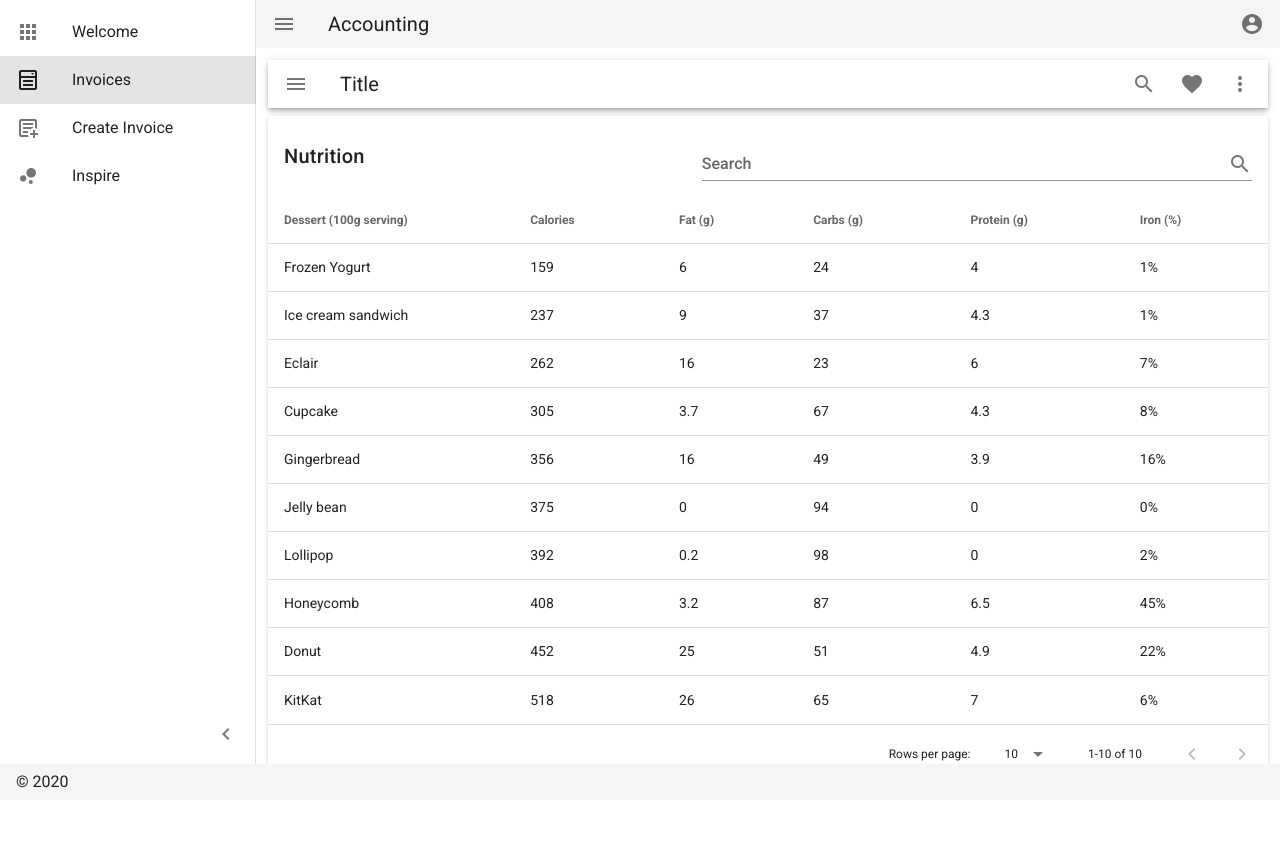
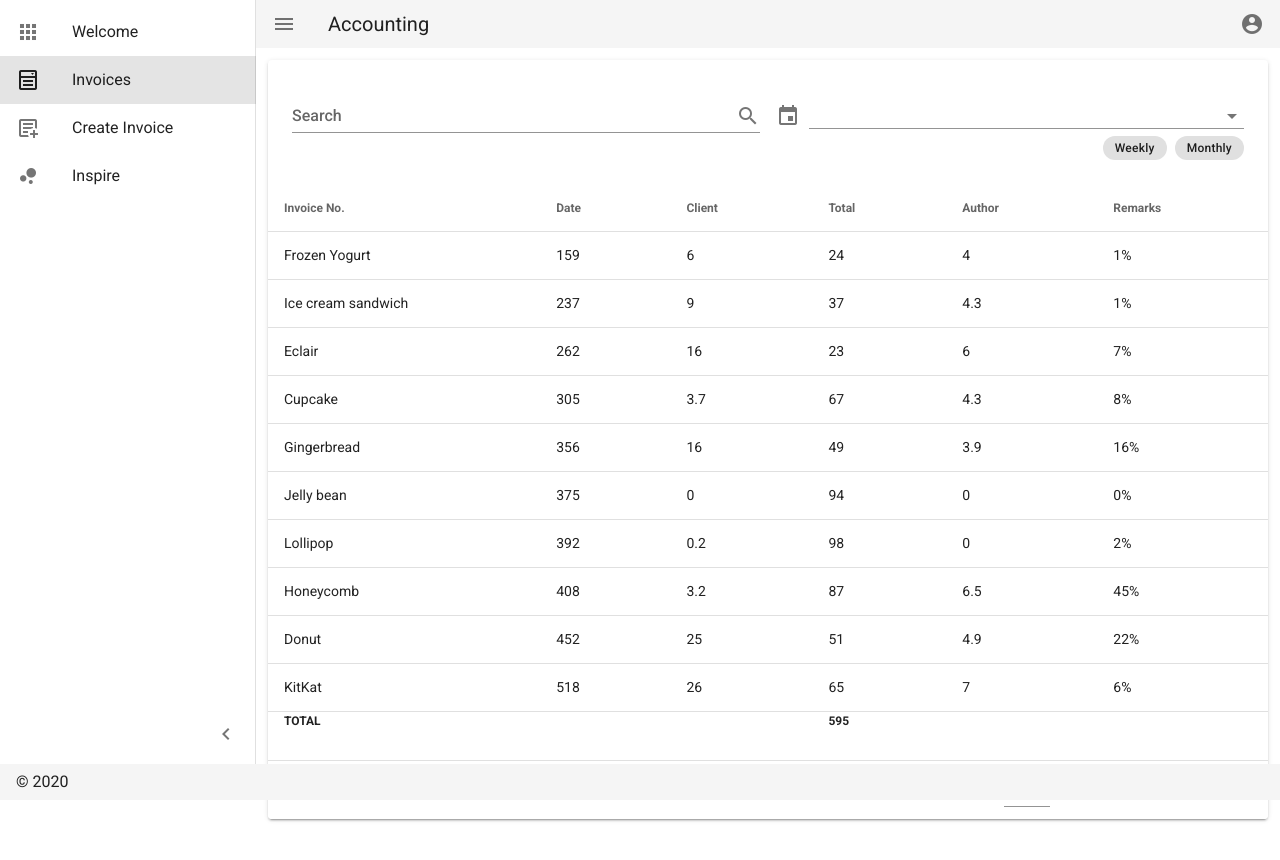
Before and after one commit to josephlegere/bizzyness-accounting, a Nuxt app: page /invoices in a window 1280 px wide. Shown: the top 860 px of the page. Before the commit the page ends 831 px from the top, so only its background shows below. Built offline with nearby package versions, Linux system fonts and the light colour scheme.

Commit message:
created interface for viewing list of invoices

```diff
--- a/pages/invoices/create.vue
+++ b/pages/invoices/create.vue
@@ -9,6 +9,13 @@
             <v-container>
                 <v-textarea
                     placeholder="Clients"
+                    autoGrow
+                    dense
+                    hide-details
+                    rows="1"
+                ></v-textarea>
+                <v-textarea
+                    placeholder="Date"
                     autoGrow
                     dense
                     hide-details
--- a/pages/invoices/index.vue
+++ b/pages/invoices/index.vue
@@ -1,32 +1,10 @@
 <template>
-    <v-layout>
-        <v-flex class="text-center">
-            <v-toolbar
-                class="mb-2"
-                dense>
-                <v-app-bar-nav-icon></v-app-bar-nav-icon>
-
-                <v-toolbar-title>Title</v-toolbar-title>
-
-                <v-spacer></v-spacer>
-
-                <v-btn icon>
-                    <v-icon>mdi-magnify</v-icon>
-                </v-btn>
-
-                <v-btn icon>
-                    <v-icon>mdi-heart</v-icon>
-                </v-btn>
-
-                <v-btn icon>
-                    <v-icon>mdi-dots-vertical</v-icon>
-                </v-btn>
-            </v-toolbar>
-
+    <v-row no-gutters="">
+        <v-col>
             <v-card>
                 <v-card-title>
-                    Nutrition
-                    <v-spacer></v-spacer>
+                    <v-row no-gutters>
+                        <v-col cols="12"  md="6" class="pa-2">
                             <v-text-field
                                 v-model="search"
                                 append-icon="mdi-magnify"
@@ -34,119 +12,192 @@
                                 single-line
                                 hide-details
                             ></v-text-field>
+                        </v-col>
+                        <v-col cols="12" md="6" class="pa-2">
+                            <v-row no-gutters>
+                                <v-col cols="12">
+                                    <v-dialog
+                                        ref="dialog"
+                                        v-model="datepicker"
+                                        :return-value.sync="datefilter"
+                                        persistent
+                                        width="290px"
+                                    >
+                                        <template v-slot:activator="{ on }">
+                                            <v-combobox
+                                                v-model="datefilter"
+                                                multiple
+                                                chips
+                                                small-chips
+                                                hide-details
+                                                prepend-icon="mdi-calendar"
+                                                placeholder="Date"
+                                                readonly
+                                                v-on="on"
+                                            ></v-combobox>
+                                        </template>
+                                        <v-date-picker v-model="datefilter" range scrollable>
+                                            <v-spacer></v-spacer>
+                                            <v-btn text color="primary" @click="datepicker = false">Cancel</v-btn>
+                                            <v-btn text color="primary" @click="$refs.dialog.save(datefilter)">OK</v-btn>
+                                        </v-date-picker>
+                                    </v-dialog>
+                                </v-col>
+                                <v-col cols="12" class="mt-1 d-flex justify-end">
+                                    <v-chip
+                                        class="mr-2"
+                                        @click="weekly"
+                                        small
+                                    >
+                                        Weekly
+                                    </v-chip>
+                                    <v-chip
+                                        @click="monthly"
+                                        small
+                                    >
+                                        Monthly
+                                    </v-chip>
+                                </v-col>
+                            </v-row>
+                        </v-col>
+                    </v-row>
                 </v-card-title>
                 <v-data-table
                     :headers="headers"
-                    :items="desserts"
+                    :items="invoices"
                     :search="search"
-                ></v-data-table>
+                >
+                    <template slot="body.append">
+                        <tr>
+                            <th class="d-flex justify-space-between">TOTAL <span class="d-sm-none">{{total}}</span></th>
+                            <th colspan="2" class="pa-0"></th>
+                            <th class="d-none d-sm-block">{{total}}</th>
+                            <th colspan="2" class="pa-0"></th>
+                        </tr>
+                    </template>
+                </v-data-table>
             </v-card>
-        </v-flex>
-    </v-layout>
+        </v-col>
+    </v-row>
 </template>
 
 <script>
     export default {
+        computed: {
+            total: function() {
+                return this.invoices.reduce(function(a, c){return a + Number((c.total) || 0)}, 0);
+            }
+        },
         data () {
             return {
+                datepicker: '',
+                datefilter: [],
                 search: '',
                 headers: [
                     {
-                        text: 'Dessert (100g serving)',
+                        text: 'Invoice No.',
                         align: 'start',
                         sortable: false,
-                        value: 'name',
+                        value: 'invoice',
                     },
-                    { text: 'Calories', value: 'calories' },
-                    { text: 'Fat (g)', value: 'fat' },
-                    { text: 'Carbs (g)', value: 'carbs' },
-                    { text: 'Protein (g)', value: 'protein' },
-                    { text: 'Iron (%)', value: 'iron' },
+                    { text: 'Date', value: 'date' },
+                    { text: 'Client', value: 'client' },
+                    { text: 'Total', value: 'total' },
+                    { text: 'Author', value: 'author' },
+                    { text: 'Remarks', value: 'remarks' },
                 ],
-                desserts: [
+                invoices: [
                     {
-                        name: 'Frozen Yogurt',
-                        calories: 159,
-                        fat: 6.0,
-                        carbs: 24,
-                        protein: 4.0,
-                        iron: '1%',
+                        invoice: 'Frozen Yogurt',
+                        date: 159,
+                        client: 6.0,
+                        total: 24,
+                        author: 4.0,
+                        remarks: '1%',
                     },
                     {
-                        name: 'Ice cream sandwich',
-                        calories: 237,
-                        fat: 9.0,
-                        carbs: 37,
-                        protein: 4.3,
-                        iron: '1%',
+                        invoice: 'Ice cream sandwich',
+                        date: 237,
+                        client: 9.0,
+                        total: 37,
+                        author: 4.3,
+                        remarks: '1%',
                     },
                     {
-                        name: 'Eclair',
-                        calories: 262,
-                        fat: 16.0,
-                        carbs: 23,
-                        protein: 6.0,
-                        iron: '7%',
+                        invoice: 'Eclair',
+                        date: 262,
+                        client: 16.0,
+                        total: 23,
+                        author: 6.0,
+                        remarks: '7%',
                     },
                     {
-                        name: 'Cupcake',
-                        calories: 305,
-                        fat: 3.7,
-                        carbs: 67,
-                        protein: 4.3,
-                        iron: '8%',
+                        invoice: 'Cupcake',
+                        date: 305,
+                        client: 3.7,
+                        total: 67,
+                        author: 4.3,
+                        remarks: '8%',
                     },
                     {
-                        name: 'Gingerbread',
-                        calories: 356,
-                        fat: 16.0,
-                        carbs: 49,
-                        protein: 3.9,
-                        iron: '16%',
+                        invoice: 'Gingerbread',
+                        date: 356,
+                        client: 16.0,
+                        total: 49,
+                        author: 3.9,
+                        remarks: '16%',
                     },
                     {
-                        name: 'Jelly bean',
-                        calories: 375,
-                        fat: 0.0,
-                        carbs: 94,
-                        protein: 0.0,
-                        iron: '0%',
+                        invoice: 'Jelly bean',
+                        date: 375,
+                        client: 0.0,
+                        total: 94,
+                        author: 0.0,
+                        remarks: '0%',
                     },
                     {
-                        name: 'Lollipop',
-                        calories: 392,
-                        fat: 0.2,
-                        carbs: 98,
-                        protein: 0,
-                        iron: '2%',
+                        invoice: 'Lollipop',
+                        date: 392,
+                        client: 0.2,
+                        total: 98,
+                        author: 0,
+                        remarks: '2%',
                     },
                     {
-                        name: 'Honeycomb',
-                        calories: 408,
-                        fat: 3.2,
-                        carbs: 87,
-                        protein: 6.5,
-                        iron: '45%',
+                        invoice: 'Honeycomb',
+                        date: 408,
+                        client: 3.2,
+                        total: 87,
+                        author: 6.5,
+                        remarks: '45%',
                     },
                     {
-                        name: 'Donut',
-                        calories: 452,
-                        fat: 25.0,
-                        carbs: 51,
-                        protein: 4.9,
-                        iron: '22%',
+                        invoice: 'Donut',
+                        date: 452,
+                        client: 25.0,
+                        total: 51,
+                        author: 4.9,
+                        remarks: '22%',
                     },
                     {
-                        name: 'KitKat',
-                        calories: 518,
-                        fat: 26.0,
-                        carbs: 65,
-                        protein: 7,
-                        iron: '6%',
+                        invoice: 'KitKat',
+                        date: 518,
+                        client: 26.0,
+                        total: 65,
+                        author: 7,
+                        remarks: '6%',
                     },
-                ],
+                ]
             }
         },
+        methods: {
+            weekly() {
+                console.log('Weekly')
+            },
+            monthly() {
+                console.log('Monthly')
+            }
+        }
     }
 </script>
 
```
Lines whose indentation alone changed are shown as unchanged.
